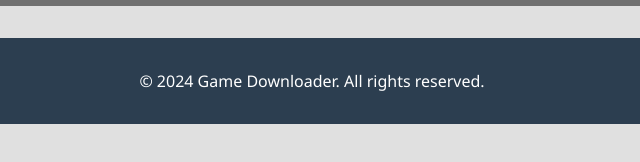
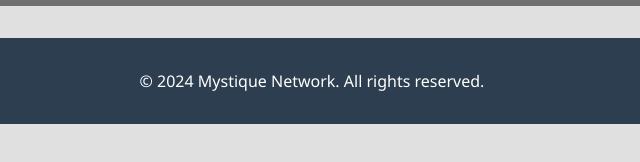
Before and after one commit to warcar12/Mystique-Network-, a plain HTML site: page index.html in a window 1280 px wide. Shown: the part 514-676 px from the top of the page, 328-968 px from the left. Drawn offline with Linux system fonts and the light colour scheme.

Commit message:
Update index.html

```diff
--- a/index.html
+++ b/index.html
@@ -203,7 +203,7 @@
         </section>
     </main>
     <footer>
-        <p>&copy; 2024 Game Downloader. All rights reserved.</p>
+        <p>&copy; 2024 Mystique Network. All rights reserved.</p>
     </footer>
 
     <script>
```
